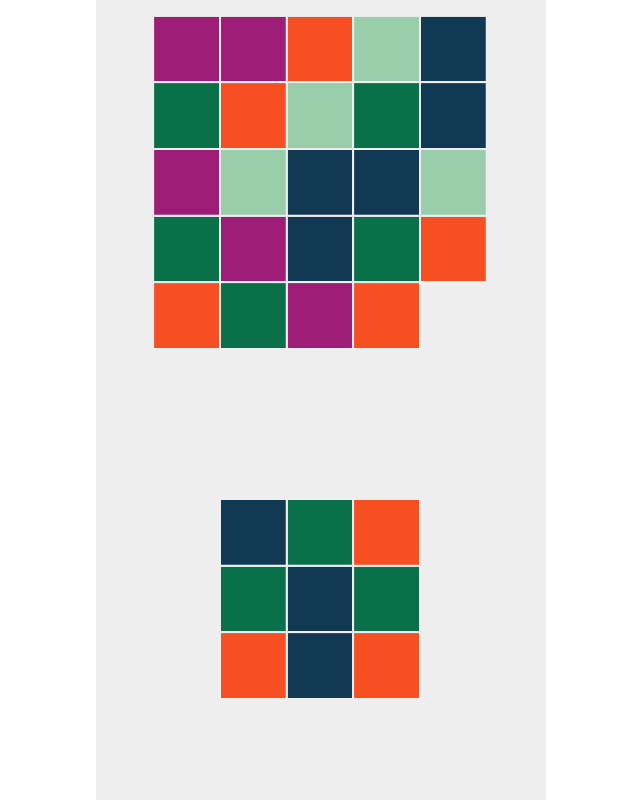
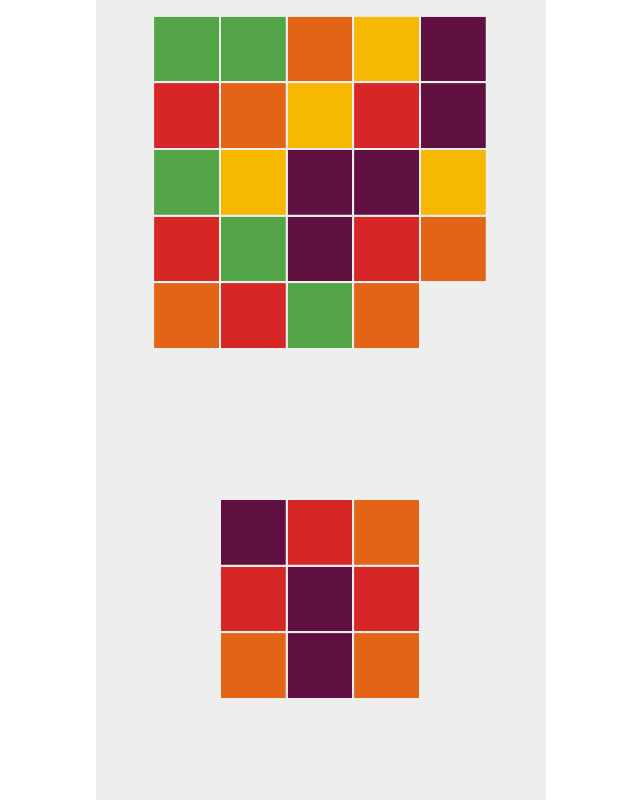
Before and after one commit to alenaksu/bmind, a website built with Parcel: page index.html in a window 1280 px wide. Shown: the whole page, without its empty margins (319-959 px from the left). Built offline with nearby package versions, Linux system fonts and the light colour scheme.

```diff
--- a/docs/index.html
+++ b/docs/index.html
@@ -1 +1 @@
-<!DOCTYPE html><head><title>bmind</title><meta name="viewport" content="width=device-width, user-scalable=no"><link rel="stylesheet" href="/bmind/src.6e26c786.css"></head><body> </body><script src="/bmind/game.b6a24d0d.js"></script>
+<!DOCTYPE html><head><title>bmind</title><meta name="viewport" content="width=device-width, user-scalable=no"><link rel="stylesheet" href="/bmind/src.6e26c786.css"></head><body> </body><script src="/bmind/game.e17bda23.js"></script>
--- a/src/constants.ts
+++ b/src/constants.ts
@@ -1,7 +1,7 @@
 export const Colors = [
-    '#123954',
-    '#0A704A',
-    '#F64F22',
-    '#9ACEAA',
-    '#9E1E77'
+    '#5F0F40',
+    '#D62626',
+    '#E36414',
+    '#F7B801',
+    '#53A548'
 ]
```
Also changed, not shown: 4 other files.
